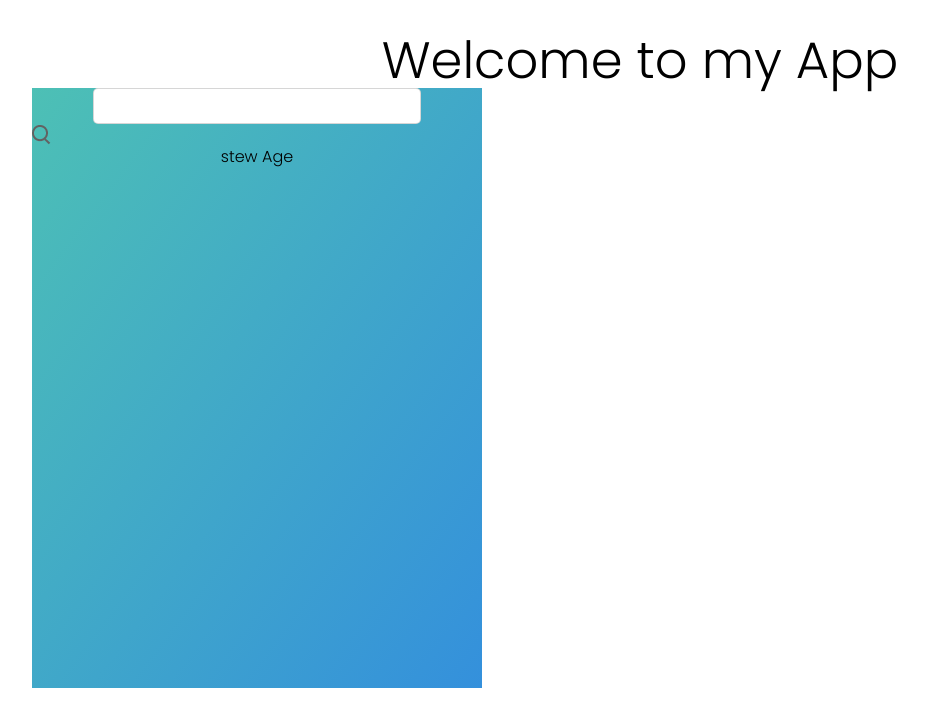
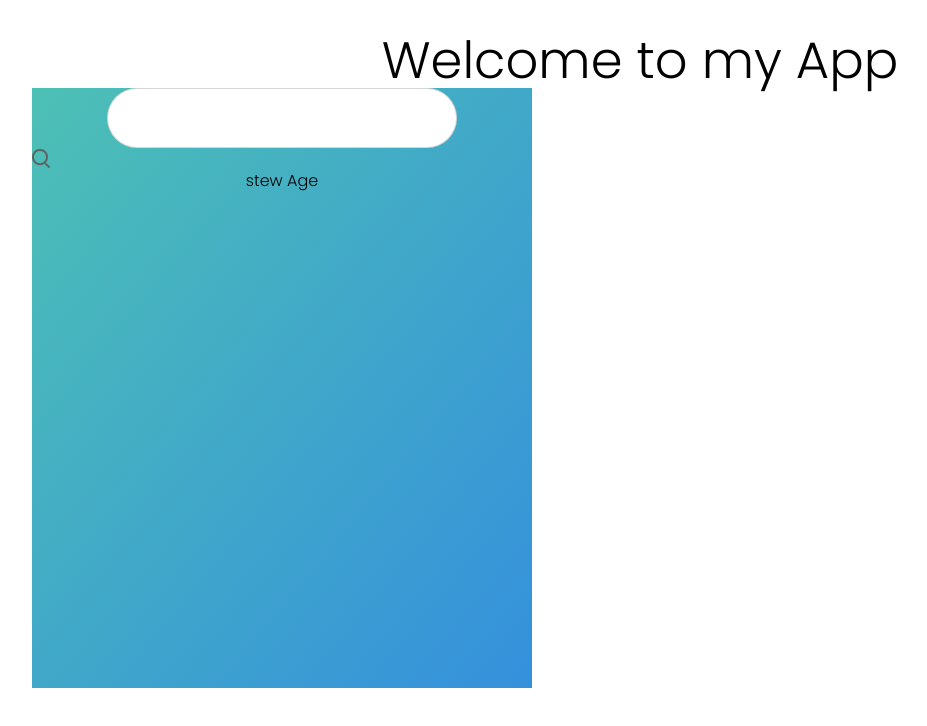
Before and after one commit to Sochuks/react-weather-app, a React (Vite) app: page / in a window 1280 px wide. Shown: the top 726 px of the page, without its empty margins (0-927 px from the left). Built offline with nearby package versions, Linux system fonts and the light colour scheme.

Commit message:
Modify style for search items in header

```diff
--- a/src/Components/WeatherApp/Header.jsx
+++ b/src/Components/WeatherApp/Header.jsx
@@ -2,14 +2,18 @@ import search_icn from '../WeatherApp/img/search.png'
 
 const Header = () => {
   return (
-    <header>
+    <header className='pt-10'>
         {/* Header container */}
-        <div className="container grid grid-cols-2 items-center text-center gap-3">
+        <div className="flex justify-center items-center gap-4">
 
             {/* Search Box */}
-            <input type="text" name="" id="" />
+            <>
+                <input type="text" className="text-2xl font-normal bg-green-100" />
+            </>
             {/* Search Icon */}
-            <img src={search_icn} alt="Search" />
+            <div className="flex justify-center bg-green-100 rounded-full w-14 h-14 items-center">
+                <img src={search_icn} alt="Search" />
+            </div>
         </div>
     </header>
   )
--- a/src/Components/WeatherApp/WeatherApp.jsx
+++ b/src/Components/WeatherApp/WeatherApp.jsx
@@ -10,7 +10,7 @@ import wind_icn from '../WeatherApp/img/wind.png'
 
 const WeatherApp = () => {
   return (
-    <div className='app-main flex-column mx-auto'>
+    <div className='app-main flex-column mx-auto rounded-md'>
         {/* Header Component */}
         <Header />
         <h4>stew Age</h4>
--- a/src/index.css
+++ b/src/index.css
@@ -50,14 +50,15 @@ button:hover {
 }
 
 input {
-  padding: 5px;
+  height: 80px;
   border: 1px solid #33333333;
-  font-size: 16px;
-  border-radius: 5px;
+  width: 350px;
+  height: 60px;
+  border-radius: 65px;
 }
 
 .app-main{
-  width: 450px;
+  width: 500px;
   height: 600px;
   background-image: linear-gradient(to bottom right, #4dc0b5, #3490dc);
 }
```
